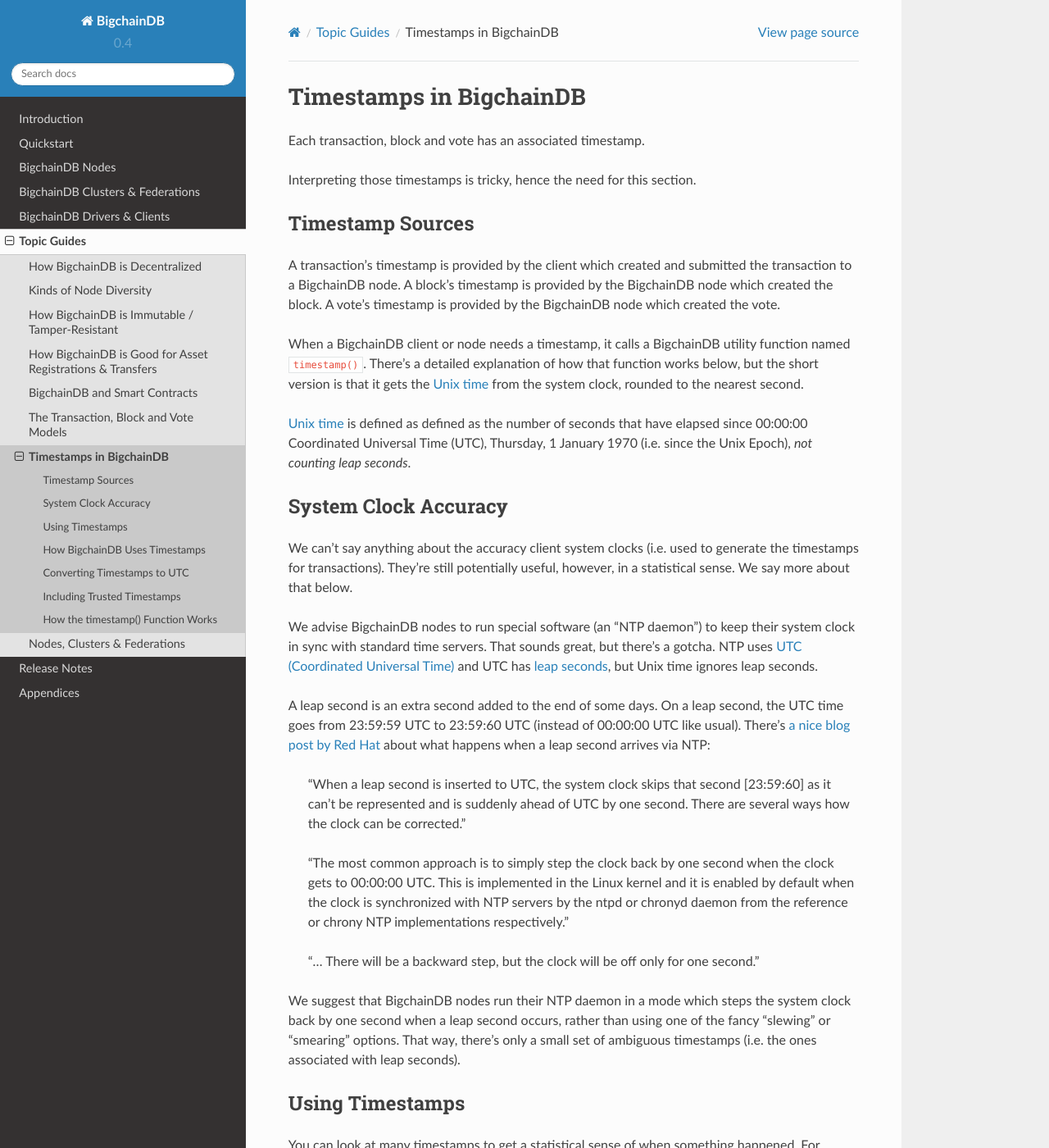
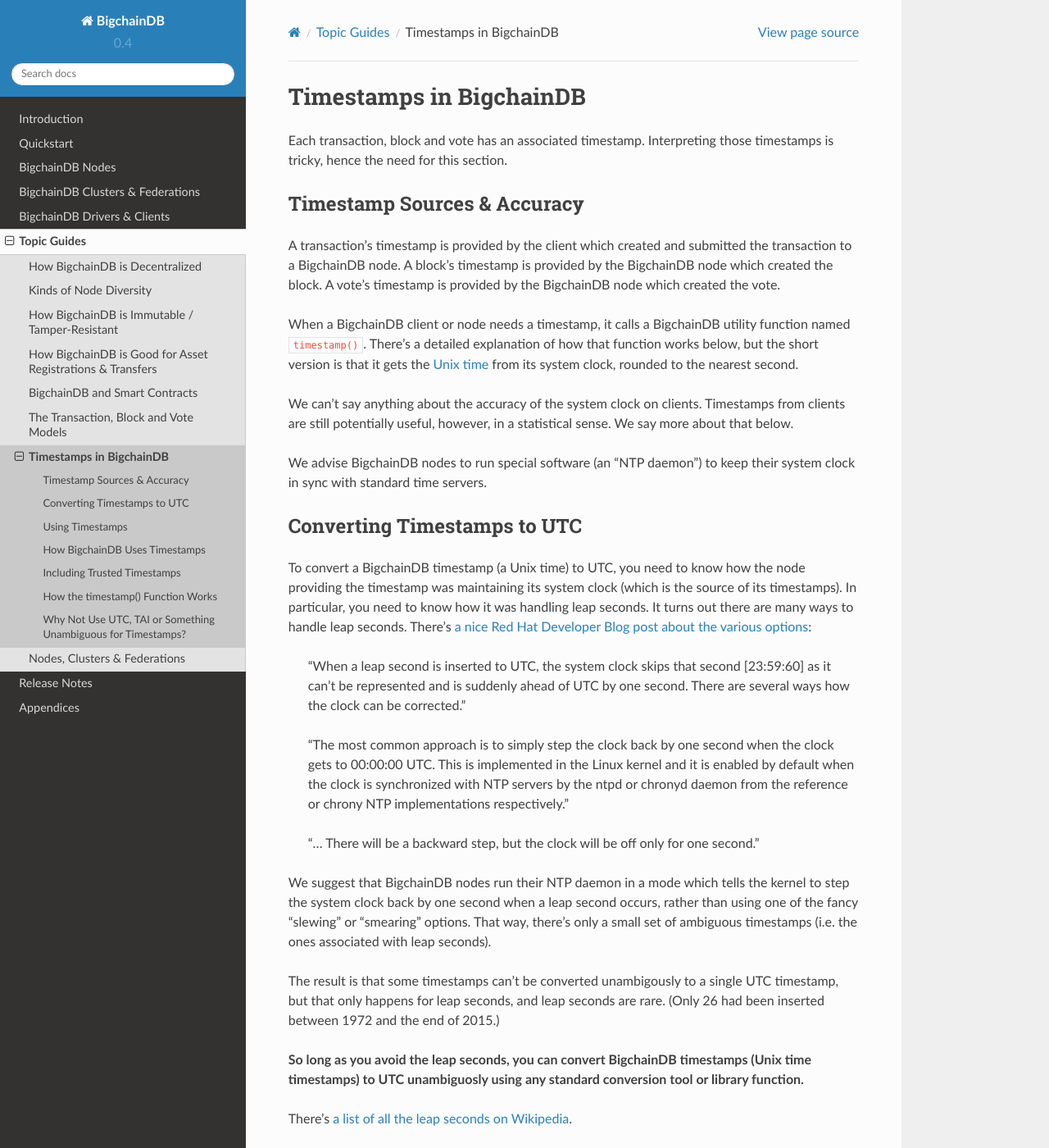
Before and after one commit to thematerials-network/bigchaindb-node, a Sphinx documentation site: the page built from bigchaindb/docs/source/topic-guides/timestamps.md, in a window 1280 px wide and 1400 px high. Shown: the whole window at 82% size. Built offline with Sphinx 7.4.7 and the Read the Docs theme 2.0.0, drawn with Linux system fonts in a browser that asks for light colours; some of the changed text lies outside the part shown.

Commit message:
Docs: clarified timestamp->UTC conversion

````diff
--- a/bigchaindb/docs/source/topic-guides/timestamps.md
+++ b/bigchaindb/docs/source/topic-guides/timestamps.md
@@ -1,27 +1,22 @@
 # Timestamps in BigchainDB
 
-Each transaction, block and vote has an associated timestamp.
-
-Interpreting those timestamps is tricky, hence the need for this section.
+Each transaction, block and vote has an associated timestamp. Interpreting those timestamps is tricky, hence the need for this section.
 
 
-## Timestamp Sources
+## Timestamp Sources & Accuracy
 
 A transaction's timestamp is provided by the client which created and submitted the transaction to a BigchainDB node. A block's timestamp is provided by the BigchainDB node which created the block. A vote's timestamp is provided by the BigchainDB node which created the vote.
 
-When a BigchainDB client or node needs a timestamp, it calls a BigchainDB utility function named `timestamp()`. There's a detailed explanation of how that function works below, but the short version is that it gets the [Unix time](https://en.wikipedia.org/wiki/Unix_time) from the system clock, rounded to the nearest second.
+When a BigchainDB client or node needs a timestamp, it calls a BigchainDB utility function named `timestamp()`. There's a detailed explanation of how that function works below, but the short version is that it gets the [Unix time](https://en.wikipedia.org/wiki/Unix_time) from its system clock, rounded to the nearest second.
 
-[Unix time](https://en.wikipedia.org/wiki/Unix_time) is defined as defined as the number of seconds that have elapsed since 00:00:00 Coordinated Universal Time (UTC), Thursday, 1 January 1970 (i.e. since the Unix Epoch), _not counting leap seconds_.
+We can't say anything about the accuracy of the system clock on clients. Timestamps from clients are still potentially useful, however, in a statistical sense. We say more about that below.
+
+We advise BigchainDB nodes to run special software (an "NTP daemon") to keep their system clock in sync with standard time servers.
 
 
-## System Clock Accuracy
+## Converting Timestamps to UTC
 
-We can't say anything about the accuracy client system clocks (i.e. used to generate the timestamps for transactions). They're still potentially useful, however, in a statistical sense. We say more about that below.
-
-We advise BigchainDB nodes to run special software (an "NTP daemon") to keep their system clock in sync with standard time servers. That sounds great, but there's a gotcha. NTP uses [UTC (Coordinated Universal Time)](https://en.wikipedia.org/wiki/Coordinated_Universal_Time) and UTC has [leap seconds](https://en.wikipedia.org/wiki/Leap_second), but Unix time ignores leap seconds.
-
-A leap second is an extra second added to the end of some days. On a leap second, the UTC time goes from 23:59:59 UTC to 23:59:60 UTC (instead of 00:00:00 UTC like usual).
-There's [a nice blog post by Red Hat](http://developers.redhat.com/blog/2015/06/01/five-different-ways-handle-leap-seconds-ntp/) about what happens when a leap second arrives via NTP:
+To convert a BigchainDB timestamp (a Unix time) to UTC, you need to know how the node providing the timestamp was maintaining its system clock (which is the source of its timestamps). In particular, you need to know how it was handling leap seconds. It turns out there are many ways to handle leap seconds. There's [a nice Red Hat Developer Blog post about the various options](http://developers.redhat.com/blog/2015/06/01/five-different-ways-handle-leap-seconds-ntp/):
 
 > "When a leap second is inserted to UTC, the system clock skips that second [23:59:60] as it can’t be represented and is suddenly ahead of UTC by one second. There are several ways how the clock can be corrected."
 
@@ -29,7 +24,15 @@ There's [a nice blog post by Red Hat](http://developers.redhat.com/blog/2015/06/
 
 > "... There will be a backward step, but the clock will be off only for one second."
 
-We suggest that BigchainDB nodes run their NTP daemon in a mode which steps the system clock back by one second when a leap second occurs, rather than using one of the fancy "slewing" or "smearing" options. That way, there's only a small set of ambiguous timestamps (i.e. the ones associated with leap seconds).
+We suggest that BigchainDB nodes run their NTP daemon in a mode which tells the kernel to step the system clock back by one second when a leap second occurs, rather than using one of the fancy "slewing" or "smearing" options. That way, there's only a small set of ambiguous timestamps (i.e. the ones associated with leap seconds).
+
+The result is that some timestamps can't be converted unambigously to a single UTC timestamp, but that only happens for leap seconds, and leap seconds are rare. (Only 26 had been inserted between 1972 and the end of 2015.)
+
+**So long as you avoid the leap seconds, you can convert BigchainDB timestamps (Unix time timestamps) to UTC unambiguosly using any standard conversion tool or library function.**
+
+There's [a list of all the leap seconds on Wikipedia](https://en.wikipedia.org/wiki/Leap_second).
+
+There's another gotcha with (Unix time) timestamps: you can't calculate the real-world elapsed time between two timestamps (correctly) by subtracting the smaller timestamp from the larger one. The result won't include any of the leap seconds that occured between the two timestamps. You could look up how many leap seconds happened between the two timestamps and add that to the result. There are many library functions for working with timestamps; those are beyond the scope of this documentation.
 
 
 ## Using Timestamps
@@ -49,13 +52,6 @@ Those timestamps come from many sources, so you can look at all of them to get s
 BigchainDB _doesn't_ use timestamps to determine the order of transactions or blocks. In particular, the order of blocks is determined by RethinkDB's changefeed on the bigchain table.
 
 BigchainDB does use timestamps for some things. It uses them to determine if a transaction has been waiting in the backlog for too long (i.e. because the node assigned to it hasn't handled it yet). It also uses timestamps to determine the status of timeout conditions (used by escrow).
-
-
-## Converting Timestamps to UTC
-
-It's not always possible to convert a Unix time to a UTC time, because Unix time doesn't have leap seconds, but UTC does. That means that there are some Unix times which correspond to two different UTC times. Be suspicious of any function which claims to convert Unix time to UTC time. It's possible, but to be correct, it would have to give two answers for some Unix times.
-
-Leap seconds are rare, so it's usually not a problem to convert a Unix time to a UTC time; just check the converter that you're using to make sure that it's got some sophistication.
 
 
 ## Including Trusted Timestamps
@@ -82,3 +78,8 @@ ret = clock_gettime(CLOCK_REALTIME, &tp);
 ```
 
 With `CLOCK_REALTIME` as the first argument, it returns the Unix time as described above.
+
+
+## Why Not Use UTC, TAI or Something Unambiguous for Timestamps?
+
+*nix system clocks, and the library functions to access them, use Unix time (also called POSIX time), not UTC, TAI, or something unambiguous. There are many nonstandard and uncommon ways to get an unambiguous time, but we opted to use something standard. Unix time is only problematic for leap seconds, and those are rare. All other times are represented uniquely.
````
Also changed, not shown: bigchaindb/docs/source/appendices/ntp-notes.md (+1 -1 lines).
